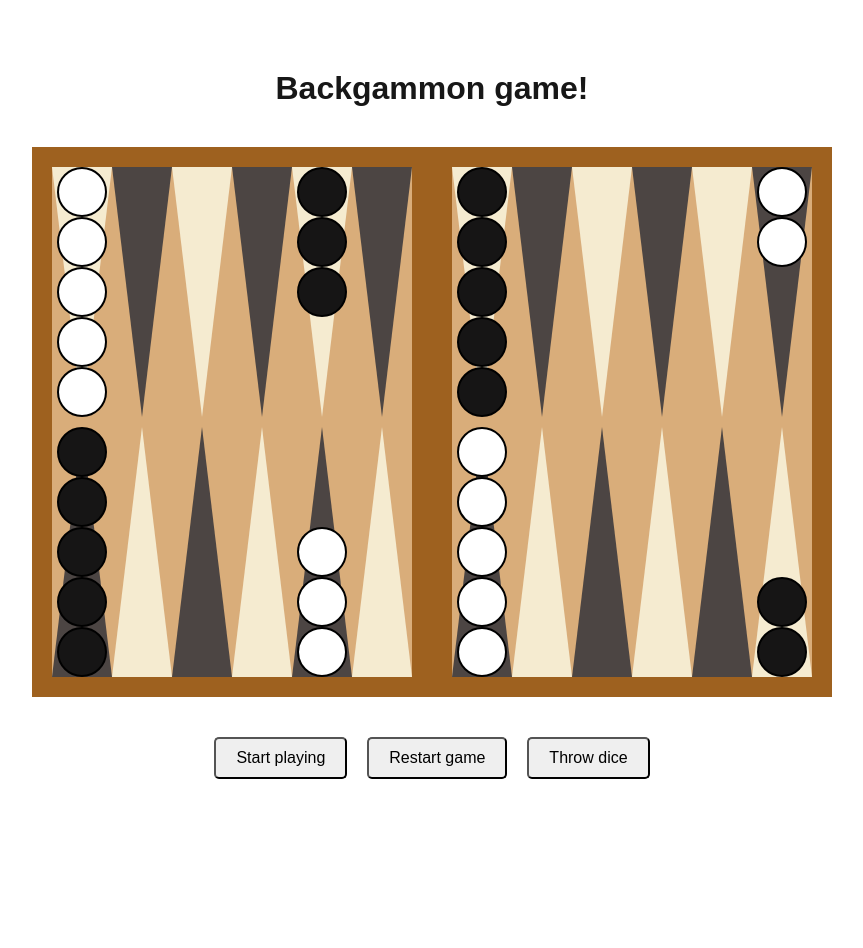
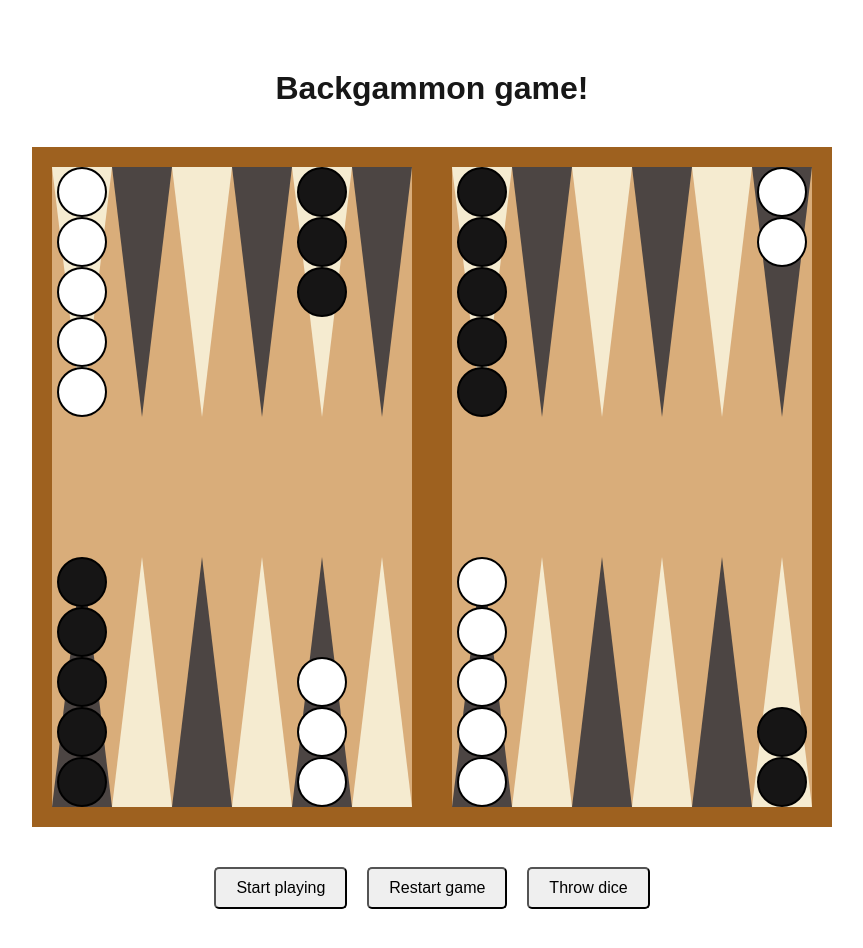
Before and after one commit to Moamal-2000/backgammon, a Next.js app: page / in a window 1280 px wide. Shown: the top 948 px of the page, without its empty margins (208-1071 px from the left). Before the commit the page ends 849 px from the top, so only its background shows below. Built offline with nearby package versions, Linux system fonts and the light colour scheme.

Commit message:
init: TurnTracker component

```diff
--- a/src/app/page.js
+++ b/src/app/page.js
@@ -1,4 +1,5 @@
 import BackgammonBoard from "@/components/BackgammonBoard/BackgammonBoard";
+import TurnTracker from "@/components/BackgammonBoard/TurnTracker/TurnTracker";
 import GameButtons from "@/components/GameButtons/GameButtons";
 import s from "./page.module.scss";
 
@@ -7,7 +8,12 @@ export default function Home() {
     <main className={s.home}>
       <div className="container" data-container>
         <h1>Backgammon game!</h1>
-        <BackgammonBoard />
+
+        <div className={s.backgammonWrapper}>
+          <TurnTracker />
+          <BackgammonBoard />
+        </div>
+
         <GameButtons />
       </div>
     </main>
--- a/src/app/page.module.scss
+++ b/src/app/page.module.scss
@@ -6,3 +6,7 @@
   flex-direction: column;
   align-items: center;
 }
+
+.home .backgammonWrapper {
+
+}
--- a/src/components/BackgammonBoard/BackgammonBoard.jsx
+++ b/src/components/BackgammonBoard/BackgammonBoard.jsx
@@ -22,8 +22,7 @@ const BackgammonBoard = () => {
     if (!gameStart || gameStarted.current) return;
 
     const { firstDice, secondDice } = getDiceNumbers(true);
-    // const wonPlayer = firstDice > secondDice ? "white" : "black";
-    const wonPlayer = "white";
+    const wonPlayer = firstDice > secondDice ? "white" : "black";
 
     dispatch(updateGameState({ key: "playerTurn", value: wonPlayer }));
     dispatch(
--- a/src/components/BackgammonBoard/BackgammonBoard.module.scss
+++ b/src/components/BackgammonBoard/BackgammonBoard.module.scss
@@ -4,8 +4,7 @@
   background-color: #d9ad7a;
   border: solid 20px #9e611f;
   width: 800px;
-  // height: 680px;
-  height: 550px;
+  height: 680px;
   display: flex;
   justify-content: space-between;
   position: relative;
@@ -14,7 +13,7 @@
 
 @include m.small {
   .board {
-    scale: .58;
+    scale: .7;
   }
 }
 
--- /dev/null
+++ b/src/components/BackgammonBoard/TurnTracker/TurnTracker.jsx
@@ -0,0 +1,7 @@
+import s from "./TurnTracker.module.scss";
+
+const TurnTracker = () => {
+  return <div className={s.turnTracker}></div>;
+};
+
+export default TurnTracker;
--- /dev/null
+++ b/src/components/BackgammonBoard/TurnTracker/TurnTracker.module.scss
@@ -0,0 +1 @@
+.turnTracker {}
```
